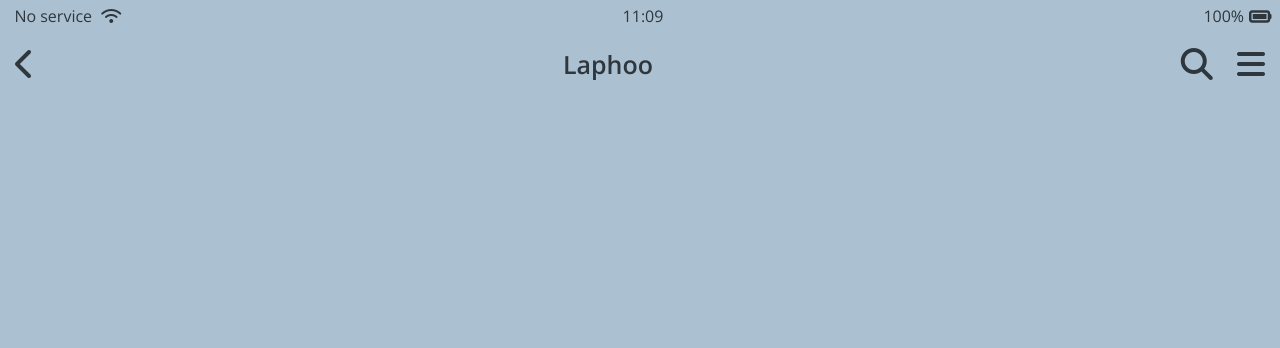
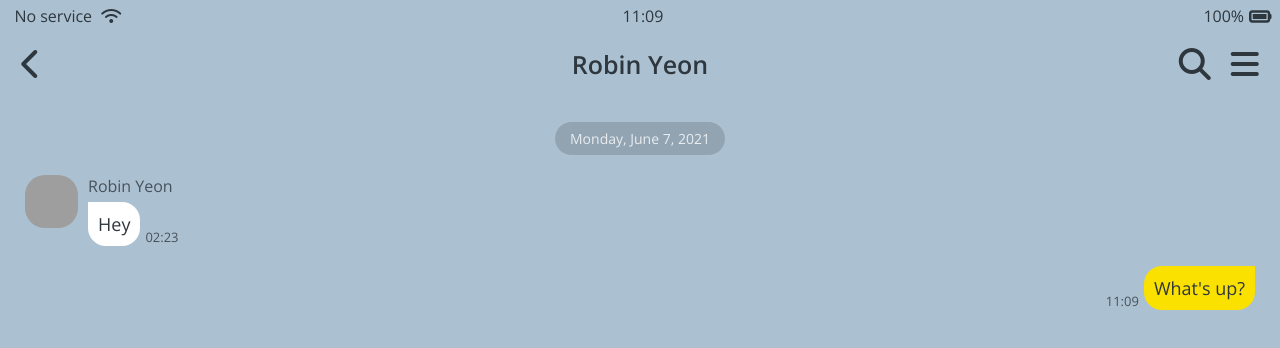
Before and after one commit to robinyeon/kokoa-clone, a plain HTML site: page chat.html in a window 1280 px wide. Shown: the top 348 px of the page. Drawn offline with nearby package versions, Linux system fonts and the light colour scheme; grey boxes are pictures that could not be loaded.

Commit message:
updated 'chat' page

```diff
--- a/chat.html
+++ b/chat.html
@@ -26,17 +26,14 @@
         </div>
     </div>
 
-    <main class="main-screen more-screen">
-    </main>
-
     <header class="alt-header">
         <div class="alt-header__column">
-            <a href="more.html">
+            <a href="chats.html">
                 <i class="fas fa-chevron-left fa-2x"></i>
             </a>
         </div>
         <div class="alt-header__column">
-            <h1 class="alt-header__title">Laphoo</h1>
+            <h1 class="alt-header__title">Robin Yeon</h1>
         </div>
         <div class="alt-header__column">
             <span>
@@ -48,6 +45,30 @@
         </div>
     </header>
 
+    <main class="main-screen main-chat">
+        <div class="chat__timestamp">
+            Monday, June 7, 2021
+        </div>
+        <div class="message-row">
+            <img src="https://d1telmomo28umc.cloudfront.net/media/public/avatars/dusekdms182-avatar.jpg" />
+            <div class="message-row__content">
+                <span class="message__author">Robin Yeon</span>
+                <div class="message__info">
+                    <div class="message__bubble">Hey</div>
+                    <div class="message__time">02:23</div>
+                </div>
+            </div>
+        </div>
+        <div class="message-row message-row__own">
+            <div class="message-row__content">
+                <div class="message__info">
+                    <div class="message__bubble">What's up?</div>
+                    <div class="message__time">11:09</div>
+                </div>
+            </div>
+        </div>
+    </main>
+
 </body>
 
 </html>
--- a/css/components/alt-screen-header.css
+++ b/css/components/alt-screen-header.css
@@ -2,18 +2,25 @@
     display: flex;
     align-items: center;
     justify-content: center;
-    margin-top: 15px;
+    padding-top: 15px;
     padding-left: 15px;
     padding-right: 15px;
-
+    position: fixed;
+    width: 100%;
+    box-sizing: border-box;
+    background-color: #ABC1D1;
+}
+.alt-header__column {
+    width: 33%;
 }
 
-.alt-header__column:first-child{
-    margin-right: auto;
+.alt-header__column:nth-child(2){
+    text-align: center;
 }
 
 .alt-header__column:last-child {
-    margin-left: auto;
+    display: flex;
+    justify-content: flex-end;
 }
 
 .alt-header__title{
--- a/css/screens/chat.css
+++ b/css/screens/chat.css
@@ -6,3 +6,76 @@
 #chat-screen .fa-search {
     margin-right: 20px;
 }
+
+#chat-screen .status-bar {
+    background-color: #ABC1D1;
+}
+
+.main-chat {
+    margin-top: 90px;
+    display: flex;
+    flex-direction: column;
+    align-items: center;
+}
+
+.chat__timestamp {
+    color: rgba(255,255,255, 0.8);
+    background-color: #92A4B2;
+    padding: 7px 15px;
+    border-radius: 20px;
+    font-size: 14px;
+}
+
+.message-row {
+    display: flex;
+    width: 100%;
+    margin-top: 20px;
+}
+
+.message-row img {
+    width: 53px;
+    height: 53px;
+    border-radius: 20px;
+    margin-right: 10px
+}
+
+.message__author {
+    opacity: 0.8;
+    display: block;
+    margin-bottom: 5px;
+}
+
+.message__info {
+    display: flex;
+    align-items: flex-end;
+}
+
+.message__bubble {
+    background-color: white;
+    padding: 10px;
+    border-radius: 18px;
+    border-top-left-radius: 0px;
+    font-size: 18px;
+    margin-right: 5px;
+}
+
+.message__time {
+    opacity: 0.8;
+    font-size: 13px;
+}
+
+.message-row__own {
+    justify-content: flex-end;
+}
+
+.message-row__own .message__bubble {
+    border-radius: 18px;
+    border-top-right-radius: 0px;
+    background-color: var(--yellow);
+    margin-right: 0px;
+    margin-left: 5px;
+}
+
+.message-row__own .message__info {
+    flex-direction: row-reverse;
+}
```
Also changed, not shown: chats.html (+4 -3 lines), css/styles.css (line endings or trailing spaces).
